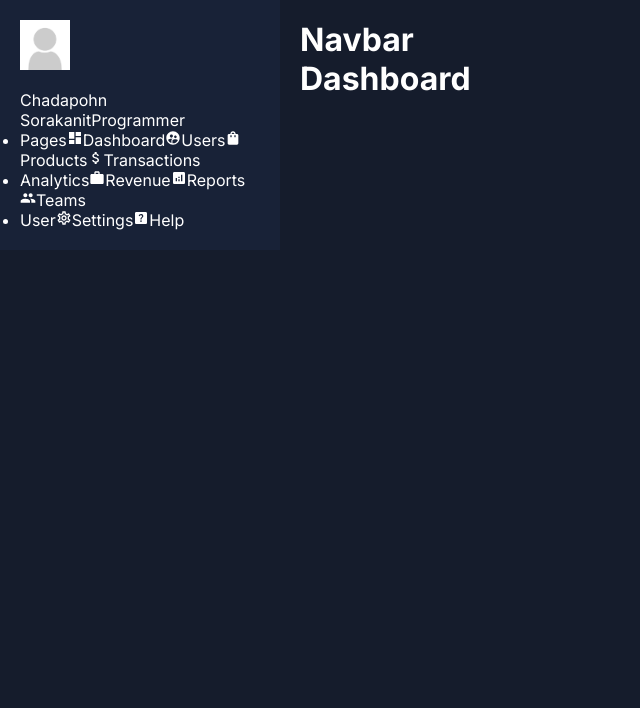
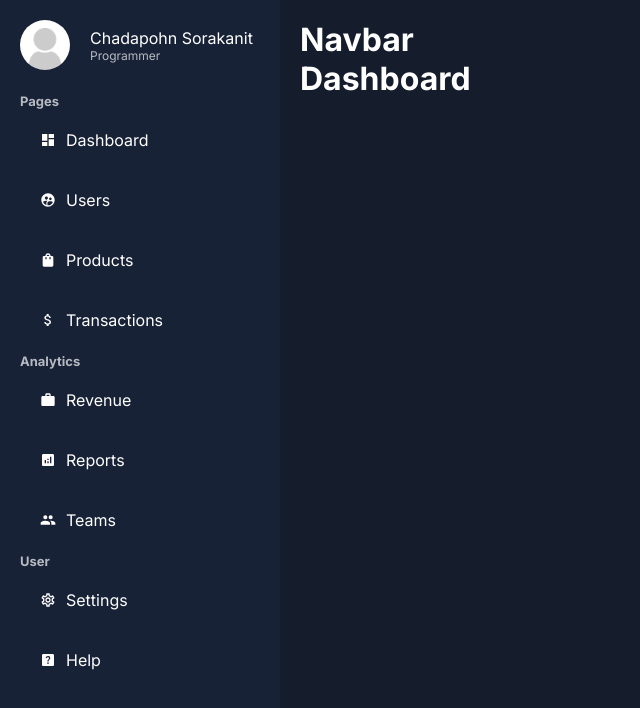
Before and after one commit to potatodevsr/nextadmin-project, a Next.js app: page /dashboard in a window 1280 px wide. Shown: the top 708 px of the page, without its empty margins (0-640 px from the left). Built offline with nearby package versions, Linux system fonts and the light colour scheme.

Commit message:
upd Next.js Sidebar Design

```diff
--- a/app/ui/dashboard/sidebar/menuLink/menuLink.module.css
+++ b/app/ui/dashboard/sidebar/menuLink/menuLink.module.css
@@ -1,11 +1,10 @@
-/* .container {
-    position: sticky;
-    top: 40px;
-}
+ .container {
+     padding: 20px;
+     display: flex;
+     align-items: center;
+     gap: 10px;
+ }
 
-.user {
-    display: flex;
-    align-items: center;
-    gap: 20px;
-    margin-bottom: 20px;
-} */
+ .container:hover {
+     background-color: #2e374a;
+ }
--- a/app/ui/dashboard/sidebar/sidebar.jsx
+++ b/app/ui/dashboard/sidebar/sidebar.jsx
@@ -85,13 +85,13 @@ const Sidebar = () => {
     return (
         <div className={styles.container}>
             <div className={styles.user}>
-                <Image src="/noavatar.png" alt="" width="50" height="50" />
+                <Image className={styles.userImage} src="/noavatar.png" alt="" width="50" height="50" />
+                <div className={styles.userDetail}>
+                    <span className={styles.username}>Chadapohn Sorakanit</span>
+                    <span className={styles.userTitle}>Programmer</span>
+                </div>
             </div>
-            <div className={styles.userDetail}>
-                <span className={styles.username}>Chadapohn Sorakanit</span>
-                <span className={styles.userTitle}>Programmer</span>
-            </div>
-            <ul>
+            <ul className={styles.list}>
                 {/* วนลูปแสดงเมนูหลักแต่ละรายการจาก menuItems */}
                 {menuItems.map((cat) => (
                     // สร้างรายการ li สำหรับเมนูหลัก โดยใช้ title ของเมนูเป็น key
--- a/app/ui/dashboard/sidebar/sidebar.module.css
+++ b/app/ui/dashboard/sidebar/sidebar.module.css
@@ -9,3 +9,29 @@
     gap: 20px;
     margin-bottom: 20px;
 }
+
+.userImage {
+    border-radius: 50%;
+    object-fit: cover;
+}
+
+.userDetail {
+    display: flex;
+    flex-direction: column;
+}
+
+.userTitle {
+    font-size: 12px;
+    color: var(--textSoft);
+}
+
+.list {
+    list-style: none;
+}
+
+.cat {
+    color: var(--textSoft);
+    font-weight: bold;
+    font-size: 13px;
+    margin: 10px 0px;
+}
```
